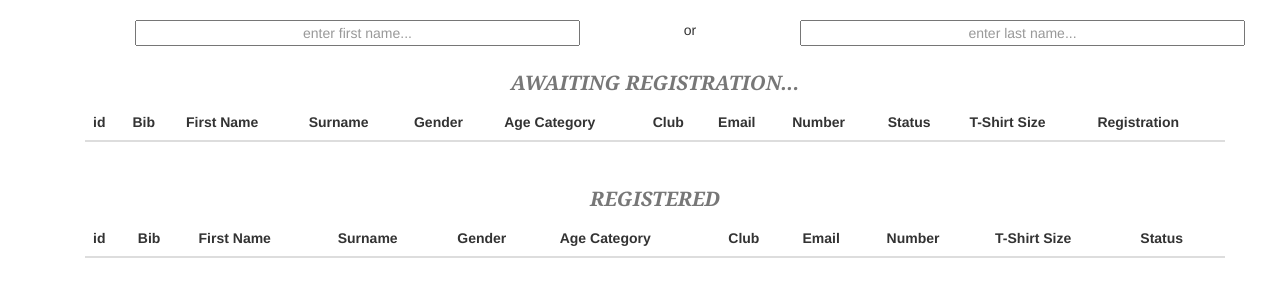
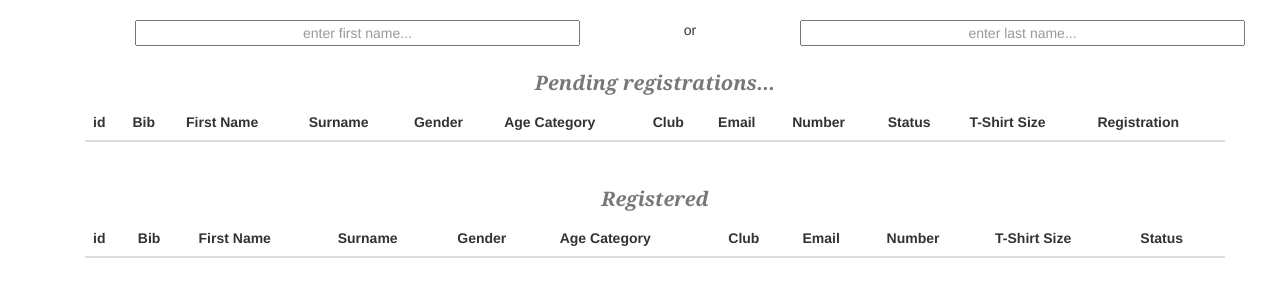
Before and after one commit to robnils/runclon, a Django app: page /rcgeneral/search_page in a window 1280 px wide. Shown: the part 52-352 px from the top of the page. Run offline with Django 3.2, Linux system fonts and the light colour scheme; lists and menus that the app fills with data are empty; some libraries are stand-ins or nearby versions.

Commit message:
Refactored UI

```diff
--- a/runclon/rcgeneral/static/js/index.js
+++ b/runclon/rcgeneral/static/js/index.js
@@ -39,7 +39,7 @@ function refresh_ui(stats, $tot_part, $num_reg, $num_pending, $per_reg, $lat_reg
 
         var percent_registered = (reg / total) * 100.0;
         percent_registered = percent_registered.toFixed(2);
-        var per_reg_str = percent_registered.toString() + ' %';
+        var per_reg_str = percent_registered.toString() + '%';
 
         $per_reg.text(per_reg_str);
         $lat_reg.text(stats['latest_update']);
--- a/runclon/rcgeneral/templates/search_page.html
+++ b/runclon/rcgeneral/templates/search_page.html
@@ -22,20 +22,20 @@
 
     <div class="container">
         <div class="row" style="width: 100%; margin: 0px 0px 0px 50px;">
-            <div class="col-xs-5">
+            <div class="col-xs-12 col-md-5">
                 <input id="search_fname" style="width: 100%; text-align:center;" placeholder="enter first name...">
             </div>
-            <div class="col-xs-2 text-center">
+            <div class="col-xs-12 col-md-2 text-center">
                or
             </div>
-            <div class="col-xs-5">
+            <div class="col-xs-12 col-md-5">
                 <input id="search_last_name" style="width: 100%; text-align:center;" placeholder="enter last name...">
             </div>
         </div>
 
         <div class="row" style="width: 100%; margin: 15px 15px">
             <table class="table" id="table_results_not_registered" width="100%">
-                <caption>AWAITING REGISTRATION...</caption>
+                <caption>Pending registrations...</caption>
                 <thead>
                     <tr>
                          <th>id</th>
@@ -59,7 +59,7 @@
 
         <div class="row" style="width: 100%; margin: 15px 15px">
             <table class="table" id="table_results_registered"  width="100%">
-                <caption>REGISTERED</caption>
+                <caption>Registered</caption>
                  <thead>
                     <tr>
                          <th>id</th>
```
